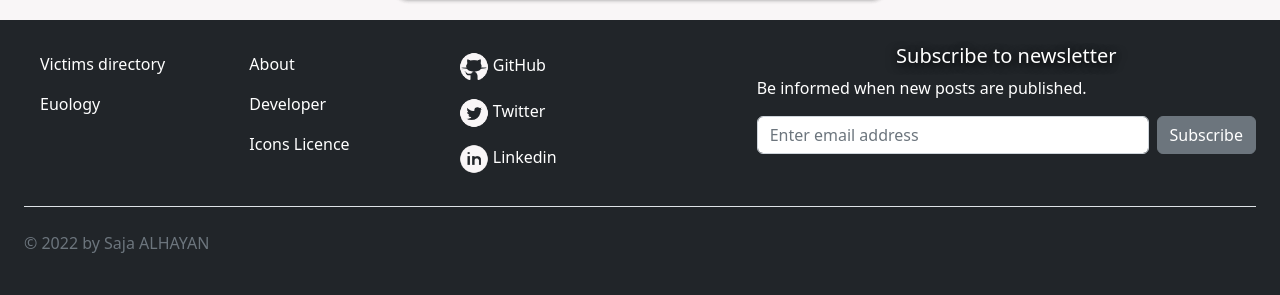
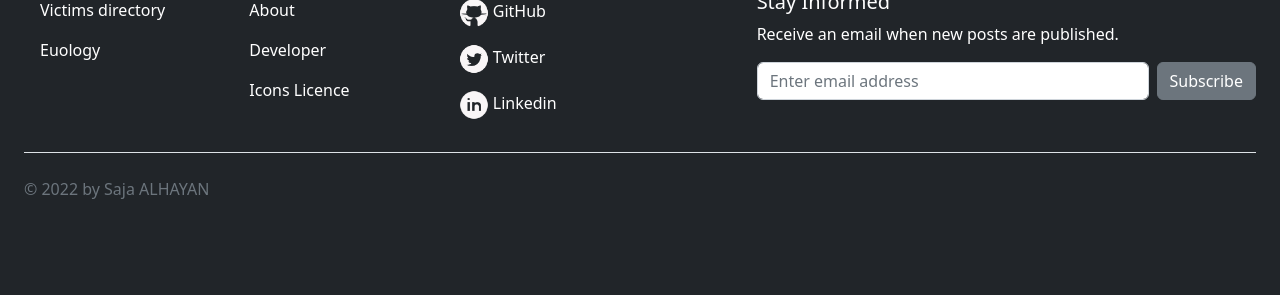
Before and after one commit to Watch-Me-Fly/Remember-Her, a PHP site: page / in a window 1280 px wide. Shown: the part 840-1135 px from the top of the page. After the commit the page ends 1039 px from the top, so only its background shows below. Run offline with PHP 8.4, Linux system fonts and the light colour scheme.

Commit message:
home page modifications

```diff
--- a/assets/css/carousel.css
+++ b/assets/css/carousel.css
@@ -1,5 +1,6 @@
 /*------- Slideshow top container -------*/
 /* header title*/
+/*
     #latest {
         width: 60%;
         margin: 0 auto;
@@ -9,6 +10,7 @@
         color: white;
         text-align: center;
     }
+*/
 
 #slideshow-container {
     display: flex;
--- a/assets/css/general.css
+++ b/assets/css/general.css
@@ -12,6 +12,7 @@
 }
 
 *:lang(ar) {
+    /* font-family: ; */
     direction: rtl;
 }
 
@@ -26,15 +27,3 @@ body {
 a {
     text-decoration: none;
 }
-
-h1,
-h2,
-h3,
-h4,
-h5,
-h6 {
-    text-align: center;
-    text-shadow:
-        -3px 2px 8px rgba(0, 0, 0, 0.57),
-        3px 2px 8px rgba(0, 0, 0, 0.57);
-}
--- a/assets/css/landingPage.css
+++ b/assets/css/landingPage.css
@@ -12,5 +12,5 @@ main {
     width: 60%;
     margin: 10px auto;
     border-radius: 0.375rem;
-    box-shadow: var(--dark-shadow) 0px 2px 8px 0px;
+    box-shadow: rgba(26, 25, 25, 0.3) 0px 2px 8px 0px;
 }
--- a/views/components/carousel.php
+++ b/views/components/carousel.php
@@ -1,6 +1,6 @@
 <link rel="stylesheet" type="text/css" href="./../../assets/css/carousel.css">
 
-<h2 id="latest">Latest</h2>
+<!-- <h2 id="latest">Latest</h2> -->
 <div class="container" id="slideshow-container">
     <!-- images are connected to radio buttons as their labels -->
 
--- a/views/components/footer.php
+++ b/views/components/footer.php
@@ -59,8 +59,8 @@
             </div>
             <div class="col-md-5 offset-md-1 col-12">
                 <form>
-                    <h5>Subscribe to newsletter</h5>
-                    <p>Be informed when new posts are published.</p>
+                    <h5>Stay Informed</h5>
+                    <p>Receive an email when new posts are published.</p>
                     <div class="d-flex">
                         <!-- <label for="newsletter">Email Address</label> -->
                         <input type="email" name="newsletter" id="newsletter" class="form-control"
```
Also changed, not shown: assets/icons/light-mode/add-light.png (deleted), assets/icons/light-mode/add.png (added), assets/icons/light-mode/admin-light.png (deleted), assets/icons/light-mode/admin.png (added), assets/icons/light-mode/github-light.png (deleted), assets/icons/light-mode/github.png (added), assets/icons/light-mode/globe-light.png (deleted), assets/icons/light-mode/globe.png (added), assets/icons/light-mode/linkedin-light.png (deleted), assets/icons/light-mode/linkedin.png (added), assets/icons/light-mode/twitter-light.png (deleted), assets/icons/light-mode/twitter.png (added). Lines whose indentation alone changed are shown as unchanged.
